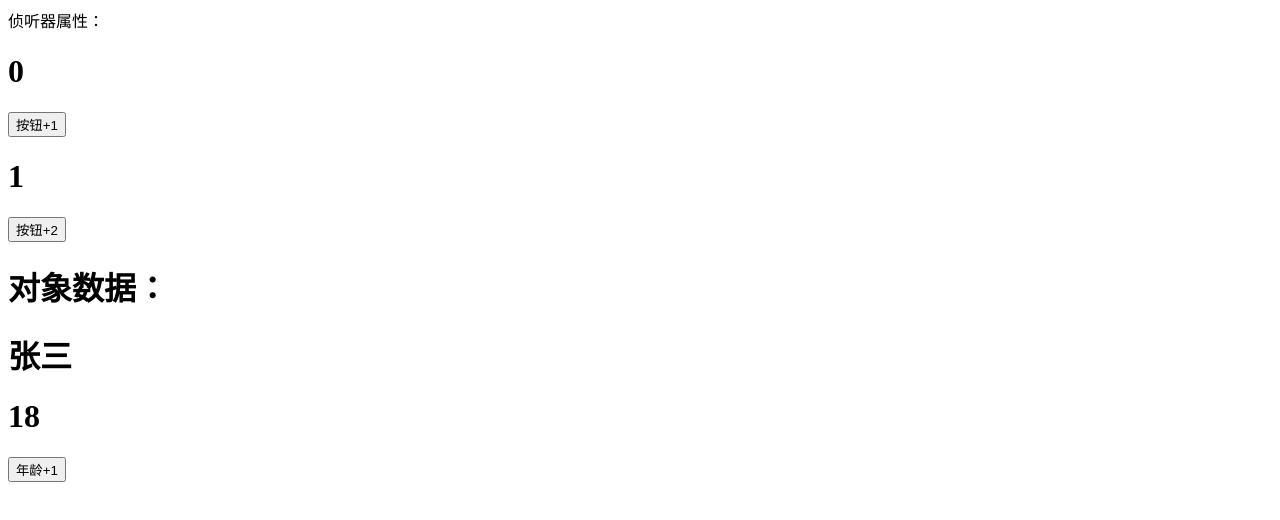
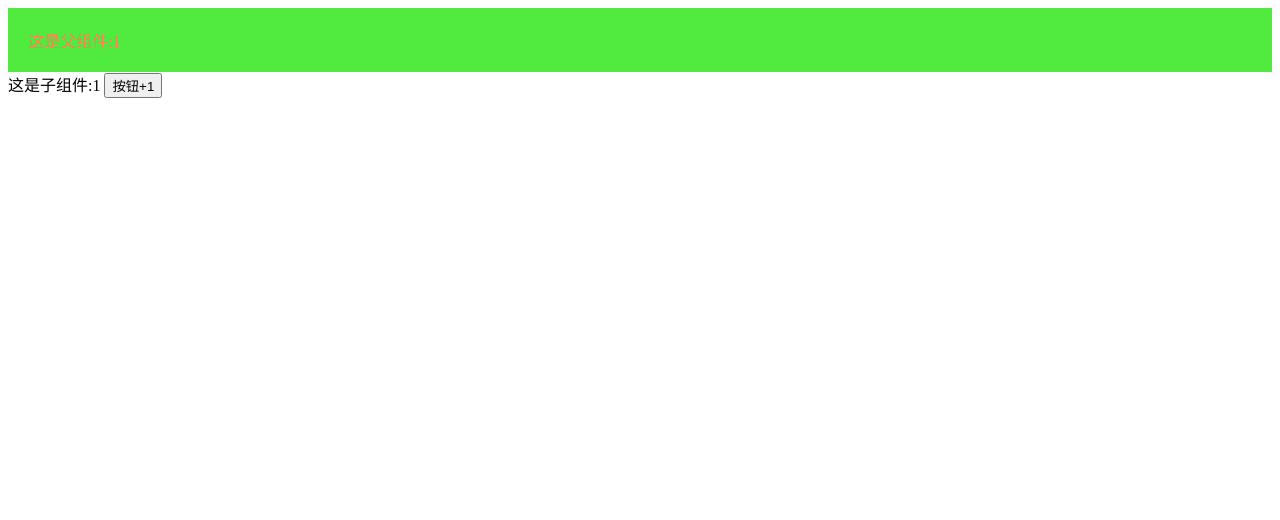
Before and after one commit to cz1120/first-vue-cli, a Vue app: page / in a window 1280 px wide. Shown: the top 520 px of the page. Built offline with nearby package versions, Linux system fonts and the light colour scheme.

Commit message:
vuex全局数据操作

```diff
--- a/package.json
+++ b/package.json
@@ -8,7 +8,8 @@
   },
   "dependencies": {
     "core-js": "^3.8.3",
-    "vue": "^3.2.13"
+    "vue": "^3.2.13",
+    "vuex": "^4.1.0"
   },
   "devDependencies": {
     "@vue/cli-plugin-babel": "~5.0.0",
--- a/src/App.vue
+++ b/src/App.vue
@@ -1,18 +1,29 @@
 <template>
+  <div class="back">
+    这是父组件:{{ this.$store.state.count }}
+
+  </div>
   <HelloWorld/>
 </template>
 
 <script >
-import HelloWorld from './components/vue3-008.vue'
+import HelloWorld from './components/vue3-011.vue'
 
 export default {
   name: 'App',
   components: {
     HelloWorld
+  },
+  setup() {
+    return {}
   }
 }
 </script>
 
-<style scoped lang="scss">
-
+<style  >
+.back{
+  background-color: rgb(81, 235, 64);
+  color: coral;
+  padding: 20px;
+}
 </style>
--- a/src/components/vue3-009.vue
+++ b/src/components/vue3-009.vue
@@ -30,7 +30,7 @@ export default {
         // 计时器：对p1、p2、p3的age.num进行一秒增加一个的操作
         const timer = setInterval(() => {
             p1.value++;
-            p2.value++;
+            p2.value+=2;
             p3.age.num++;
         }, 1000)
 
--- /dev/null
+++ b/src/components/vue3-010.vue
@@ -0,0 +1,33 @@
+<template>
+    <div class="back">
+        子组件：<br>
+        <h1>姓名：{{ name }}</h1>
+        <h1>年龄：{{ age }}</h1>
+    </div>
+</template>
+<script>
+import { inject, ref } from 'vue';
+
+export default {
+    setup() {
+        const name = ref()
+        const age = ref()
+        // 顶一个方法，形参用来接收父组件传过来的值
+        function res(val){
+            console.log('我被父组件调用的方法')
+            console.log(val)
+            name.value = val.name
+            age.value = val.age
+        }
+        return { res,name,age };
+    }
+}
+</script>
+
+<style scoped>
+.back{
+    background-color: rgb(13, 11, 130);
+    color: rgb(195, 233, 27);
+    padding: 20px;
+}
+</style>
--- /dev/null
+++ b/src/components/vue3-011.vue
@@ -0,0 +1,27 @@
+<template>
+    <div>
+        这是子组件:{{ count }}
+        <button @click="btn">按钮+1</button>
+    </div>
+</template>
+
+<script>
+// 按需引入vuex的mapState
+import { computed } from 'vue';
+import { mapState } from 'vuex';
+import { useStore } from 'vuex';
+// 使用计算属性，获取vuex中mapState的数据
+export default {
+    setup() {
+        const store = useStore()
+        function btn() {
+            store.commit('increment', 10)
+        }
+        return {btn}
+    },
+    computed: {
+        ...mapState(['count'])
+    }
+}
+</script>
+<style></style>
--- /dev/null
+++ b/src/store/index.js
@@ -0,0 +1,18 @@
+// 这是用于vuex的全局状态管理文件
+import { createStore } from 'vuex'
+
+// 创建vuex仓库
+export default createStore({
+    // 数据源
+    state: {
+        count: 1
+    },
+    // 修改数据
+    mutations:{
+        // 增加count的值的方法
+        increment(state){
+            state.count++
+        }
+    }
+
+})
```
Also changed, not shown: src/main.js (+6 -1 lines), 2 other files (tests, documents, lock files or other folders).
